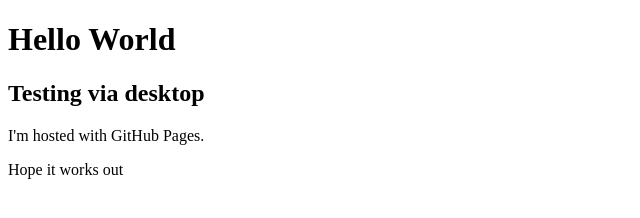
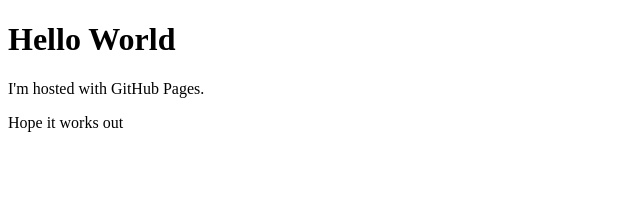
Before and after one commit to mitul-maniar/mitul-maniar.github.io, a plain HTML site: page index.html in a window 1280 px wide. Shown: the whole page, without its empty margins (0-640 px from the left). Drawn offline with Linux system fonts and the light colour scheme.

Commit message:
Update index.html

```diff
--- a/index.html
+++ b/index.html
@@ -4,7 +4,6 @@
 </head>
 <body>
 <h1>Hello World</h1>
-<h2>Testing via desktop</h2>
 <p>I'm hosted with GitHub Pages.</p>
 <p>Hope it works out</p>
 </body>
```
